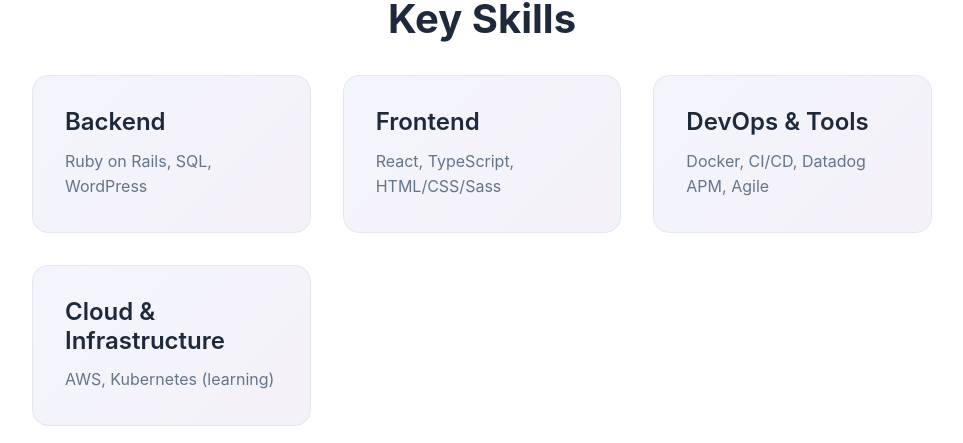
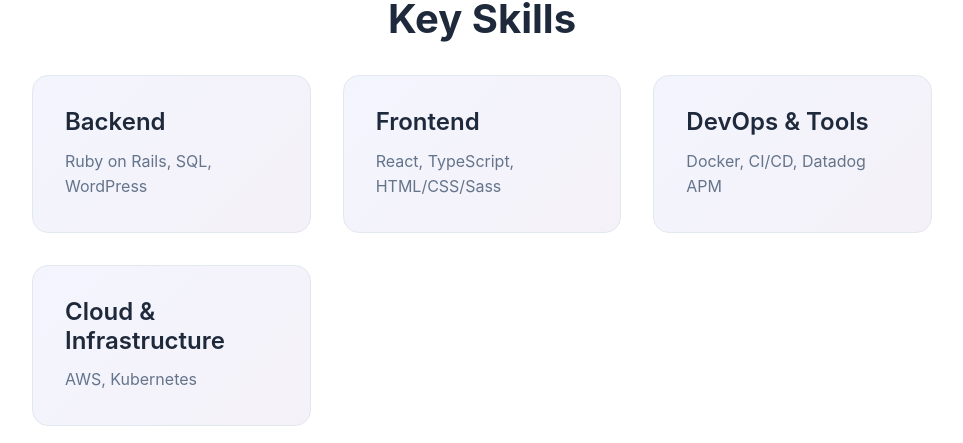
Before and after one commit to MichaelLah/personal-site-2026, a React (Vite) app: page / in a window 1280 px wide. Shown: the part 1224-1667 px from the top of the page, without its empty margins (158-1121 px from the left). Built offline with nearby package versions, Linux system fonts and the light colour scheme.

Commit message:
tweak XP

```diff
--- a/src/components/Skills.tsx
+++ b/src/components/Skills.tsx
@@ -15,11 +15,11 @@
         </div>
         <div className={styles.skillCard}>
           <h3>DevOps & Tools</h3>
-          <p>Docker, CI/CD, Datadog APM, Agile</p>
+          <p>Docker, CI/CD, Datadog APM</p>
         </div>
         <div className={styles.skillCard}>
           <h3>Cloud & Infrastructure</h3>
-          <p>AWS, Kubernetes (learning)</p>
+          <p>AWS, Kubernetes</p>
         </div>
       </div>
     </section>
```
